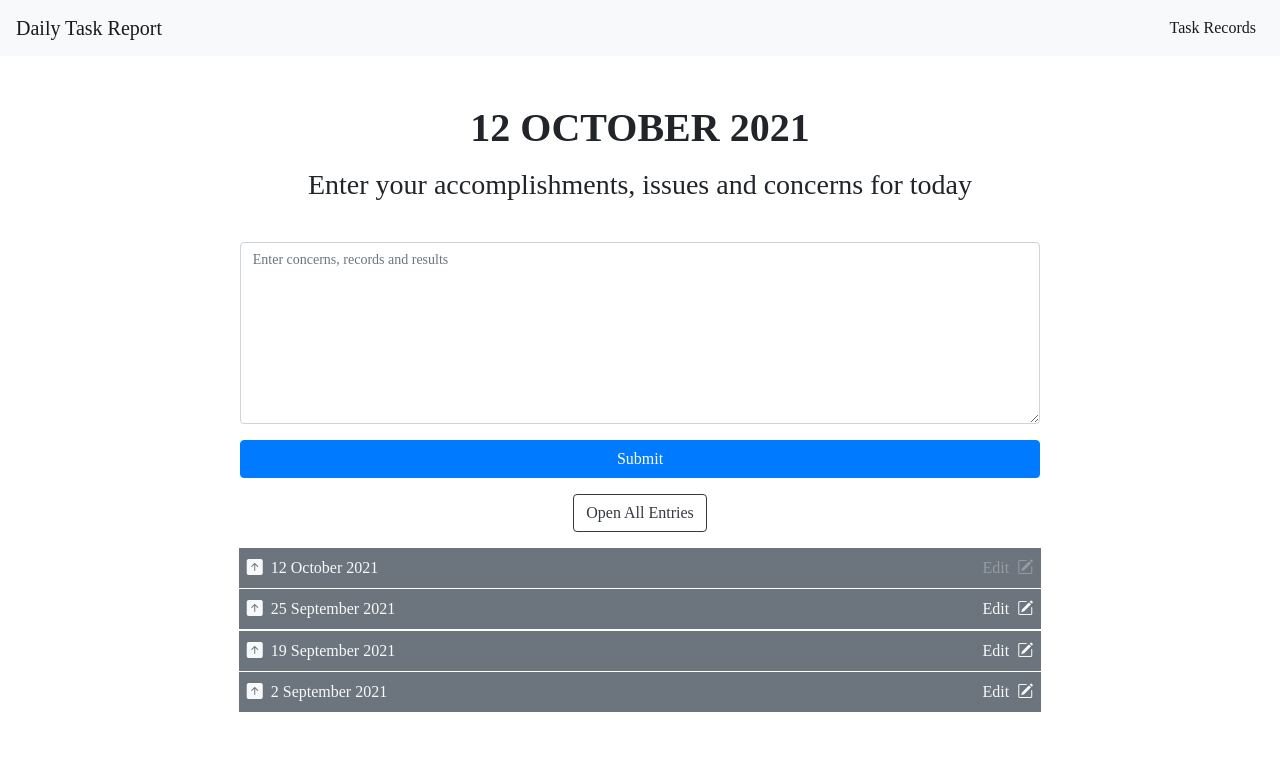
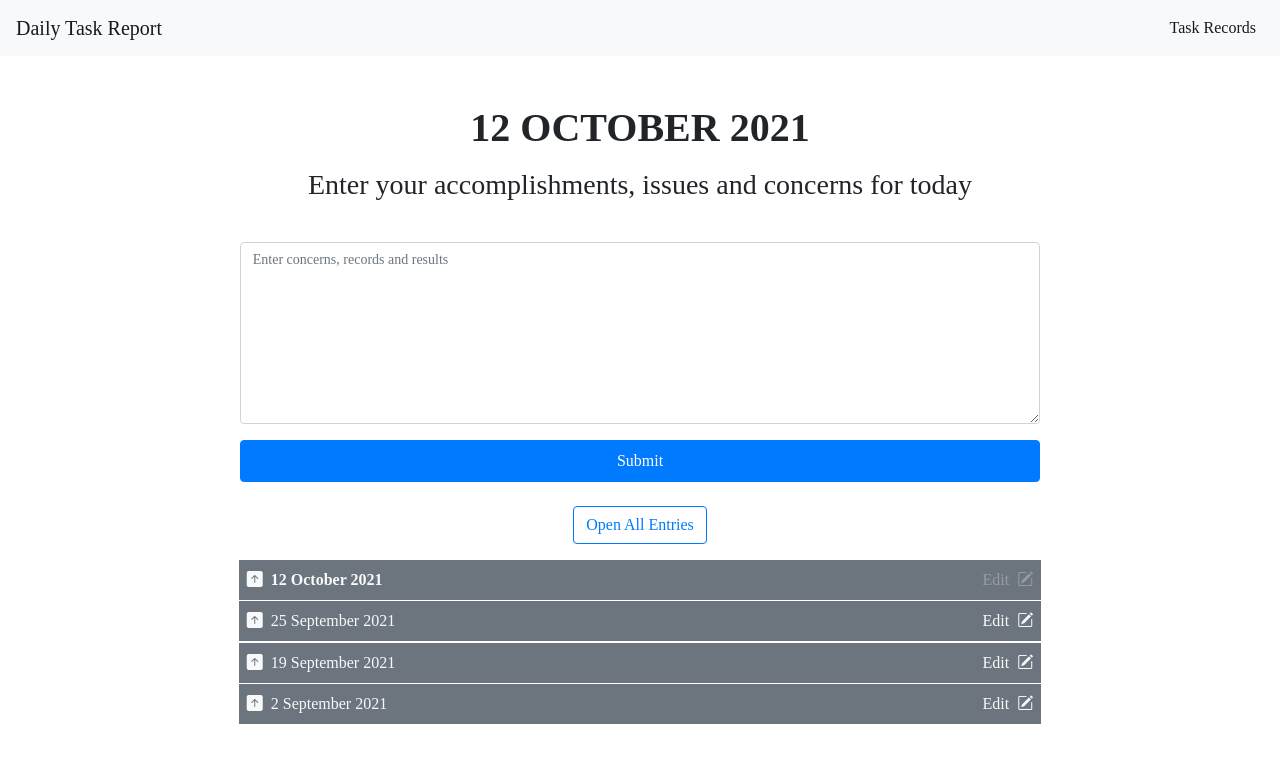
Before and after one commit to TransistorSmoke/daily-task-report, an Angular app: page / in a window 1280 px wide. Shown: the top 762 px of the page. Built offline with nearby package versions, Linux system fonts and the light colour scheme; a web font is replaced by a local one.

Commit message:
Set first entry's header title to bold

```diff
--- a/src/app/app.component.ts
+++ b/src/app/app.component.ts
@@ -20,7 +20,7 @@ export class AppComponent implements OnInit {
   ngOnInit(): void {
 
     /*
-     * Create and add new entry record for the day to allEntries and sort the new array in a descending order
+     * Create and add new entry row for the day to allEntries and sort the new array in a descending order
     */
     this.allEntries = this.allEntriesService.get();
     this.newEntries = [...this.allEntries, new Entry(new Date(), '')];
--- a/src/app/button/button.component.html
+++ b/src/app/button/button.component.html
@@ -1,6 +1,6 @@
 <div class="text-center mb-3">
     <button
         type="button"
-        class="btn btn-outline-dark mx-1"
+        class="btn btn-outline-primary mx-1"
         (click)="btnClickHandler($event)">{{ btnOpenCloseState }} All Entries</button>
 </div>
--- a/src/app/form/form.component.html
+++ b/src/app/form/form.component.html
@@ -3,7 +3,7 @@
     <h3 class="mt-3">Enter your accomplishments, issues and concerns for today</h3>
 </div>
 
-<form class="w-75 mx-auto mt-4 p-3" [formGroup]="recordsForm" (ngSubmit)="entrySubmitHandler()">
+<form class="w-75 mx-auto mt-4 p-3 mb-2" [formGroup]="recordsForm" (ngSubmit)="entrySubmitHandler()">
     <div class="form-group task-input">
         <textarea
             class="form-control"
@@ -15,5 +15,5 @@
             >
         </textarea>
     </div>
-    <button class="btn btn-primary btn-block" type="submit">Submit</button>
+    <button class="btn btn-primary btn-block p-2" type="submit">Submit</button>
 </form>
--- a/src/app/records/entry/entry.component.html
+++ b/src/app/records/entry/entry.component.html
@@ -6,7 +6,7 @@
         title="Toggle entry"
         (click)="toggleEntryDisplay()">
     </i>
-    <span class="entry-date-width">{{ singleRecordEntry.entryDate | date: 'd MMMM YYYY'}} </span>
+    <span class="entry-date-width" [ngClass]="{'font-weight-bold': entryIndex === 0 }">{{ singleRecordEntry.entryDate | date: 'd MMMM YYYY'}} </span>
 
     <!-- Edit the entry when icon is clicked -->
     <span
@@ -30,11 +30,12 @@
         [ngClass]="{hide: !singleRecordEntry.isEntryShown}"
         #entryElement>{{singleRecordEntry.entryText}}
     </article>
+
     <!-- Choose to save or cancel the update of the entry -->
     <div class="text-right mb-2" [ngClass]="{hide: !isEditClicked}">
         <span>
-            <button type="button" class="btn btn-light btn-sm mx-2 mt-1 save" (click)="editEntryHandler($event)">Save</button>
-            <button type="button" class="btn btn-light btn-sm cancel" (click)="editEntryHandler($event)">Cancel</button>
+            <button type="button" class="btn btn-primary btn-sm mx-2 mt-1 save" (click)="editEntryHandler($event)">Save</button>
+            <button type="button" class="btn btn-primary btn-sm mt-1 cancel" (click)="editEntryHandler($event)">Cancel</button>
         </span>
     </div>
 </div>
--- a/src/app/records/entry/entry.component.ts
+++ b/src/app/records/entry/entry.component.ts
@@ -9,6 +9,7 @@ import { Entry } from './entry.model';
 
 export class EntryComponent {
 	@Input() singleRecordEntry!: Entry;
+	@Input() entryIndex!: number;
 	@Input() isShown!: boolean;
 	@Input() openEntries!: boolean;
 
--- a/src/app/records/records-group/records-group.component.html
+++ b/src/app/records/records-group/records-group.component.html
@@ -7,11 +7,12 @@
 
 	<div class="d-flex justify-content-center flex-column col-md-9 mx-auto">
 		<ul class="records-entries-list px-0">
-			<li class="entry-list-item" *ngFor="let entry of arrayEntries; let entryIndex = index" >
+			<li class="entry-list-item" *ngFor="let entry of arrayEntries; let i = index" >
 				<app-entry
 					[singleRecordEntry]="entry"
 					[isShown]="entry.isEntryShown"
-					[openEntries]="isOpenAllEntries">
+					[openEntries]="isOpenAllEntries"
+					[entryIndex]="i">
 				</app-entry>
 			</li>
 		</ul>
```
